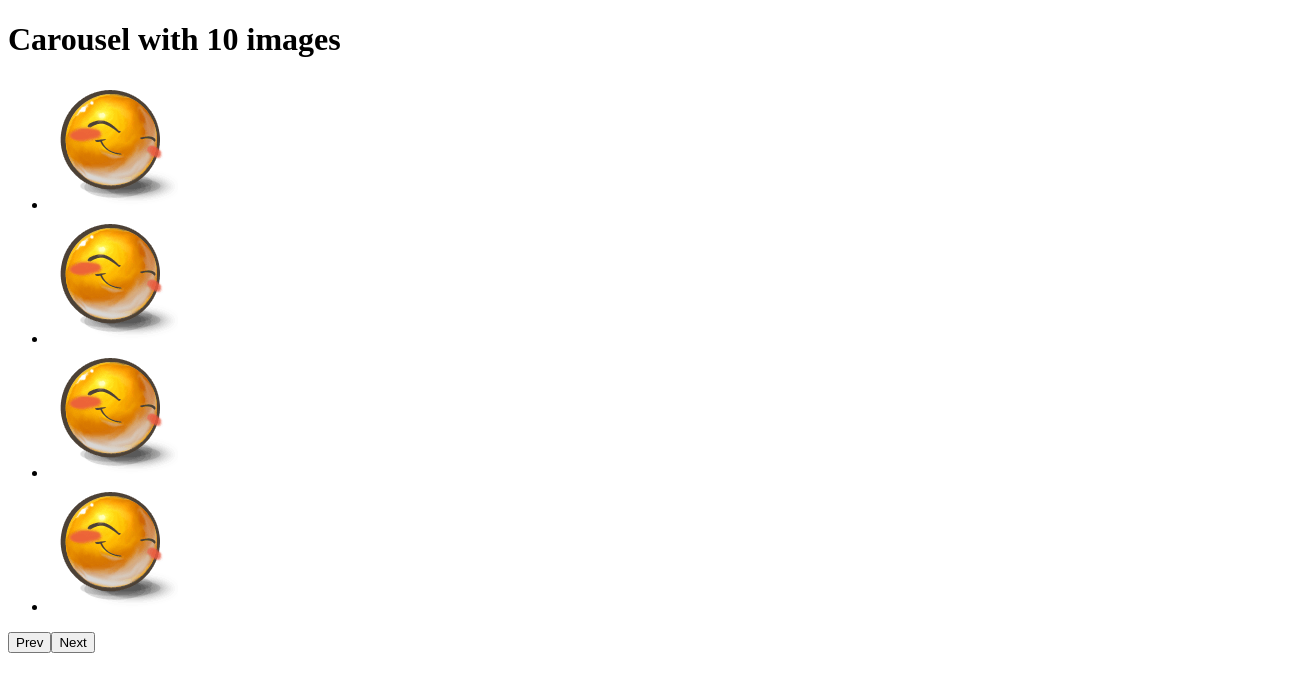
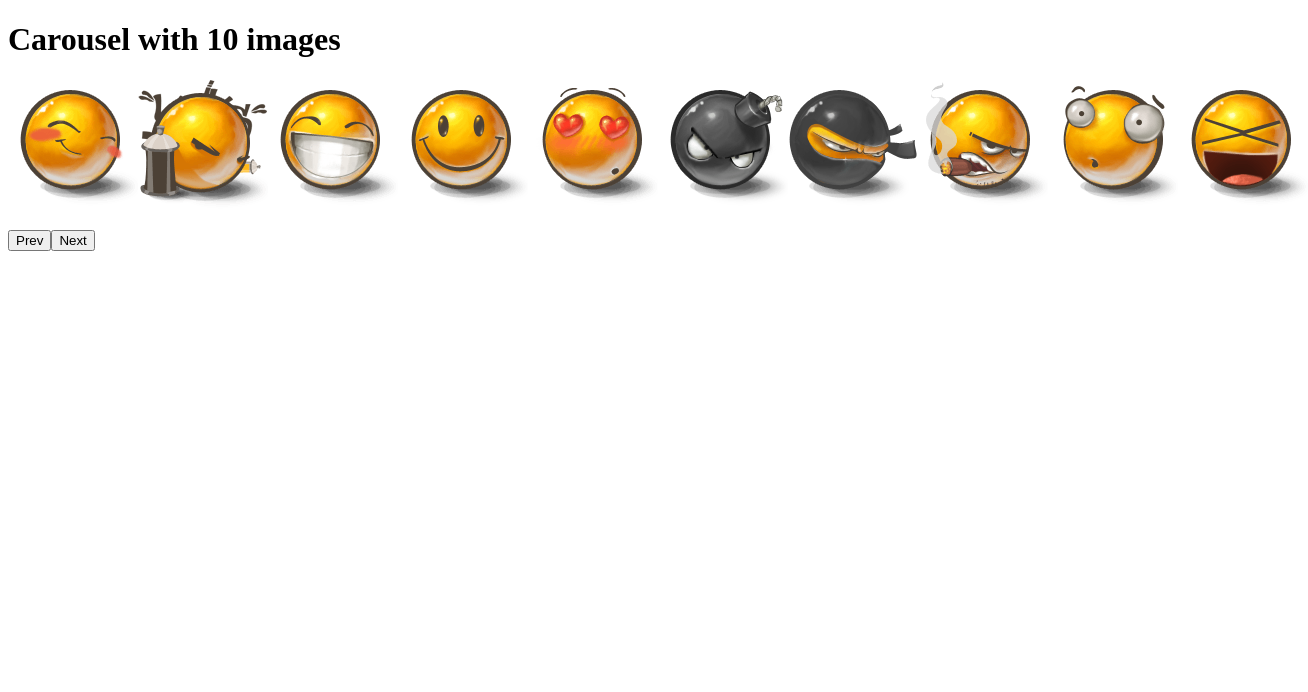
Before and after one commit to mate-academy/react_carousel, a React (Vite) app: page / in a window 1280 px wide. Shown: the top 692 px of the page, 1308 px wide, since content can reach past the window. Built offline with nearby package versions, Linux system fonts and the light colour scheme.

Commit message:
feat: map 10 inline images in Carousel component

```diff
--- a/src/App.tsx
+++ b/src/App.tsx
@@ -1,14 +1,10 @@
-import React from 'react';
+import React, { useState } from 'react';
 import './App.scss';
 import Carousel from './components/Carousel';
 
-interface State {
-  images: string[];
-}
-
-class App extends React.Component<{}, State> {
-  state = {
-    images: [
+export const App: React.FC = () => {
+  // Używamy useState do przechowywania listy obrazów
+  const [images] = useState([
     './img/1.png',
     './img/2.png',
     './img/3.png',
@@ -19,21 +15,15 @@ class App extends React.Component<{}, State> {
     './img/8.png',
     './img/9.png',
     './img/10.png',
-    ],
-  };
-
-  render() {
-    const { images } = this.state;
+  ]);
 
   return (
     <div className="App">
-        {/* eslint-disable-next-line */}
       <h1>Carousel with {images.length} images</h1>
-
-        <Carousel />
+      {/* Przekazanie images jako props do Carousel */}
+      <Carousel images={images} />
     </div>
   );
-  }
-}
+};
 
 export default App;
--- a/src/components/Carousel.scss
+++ b/src/components/Carousel.scss
@@ -1 +1,10 @@
 // style go here
+.Carousel__list {
+  width: 1300px;
+  padding: 0;
+}
+
+.Carousel__list li {
+  display: inline;
+  list-style-type: none;
+}
--- a/src/components/Carousel.tsx
+++ b/src/components/Carousel.tsx
@@ -1,26 +1,21 @@
 import React from 'react';
 import './Carousel.scss';
 
-const Carousel: React.FC = () => (
+const Carousel: React.FC<{ images: string[] }> = ({ images }) => {
+  return (
     <div className="Carousel">
       <ul className="Carousel__list">
-      <li>
-        <img src="./img/1.png" alt="1" />
+        {images.map((image, index) => (
+          <li key={index}>
+            <img src={image} alt={`${index + 1}`} />
           </li>
-      <li>
-        <img src="./img/1.png" alt="2" />
-      </li>
-      <li>
-        <img src="./img/1.png" alt="3" />
-      </li>
-      <li>
-        <img src="./img/1.png" alt="4" />
-      </li>
+        ))}
       </ul>
 
       <button type="button">Prev</button>
       <button type="button">Next</button>
     </div>
   );
+};
 
 export default Carousel;
--- a/src/index.tsx
+++ b/src/index.tsx
@@ -1,3 +1,5 @@
+import React from 'react';
+
 import { createRoot } from 'react-dom/client';
 import App from './App';
 
```
Lines whose indentation alone changed are shown as unchanged.
